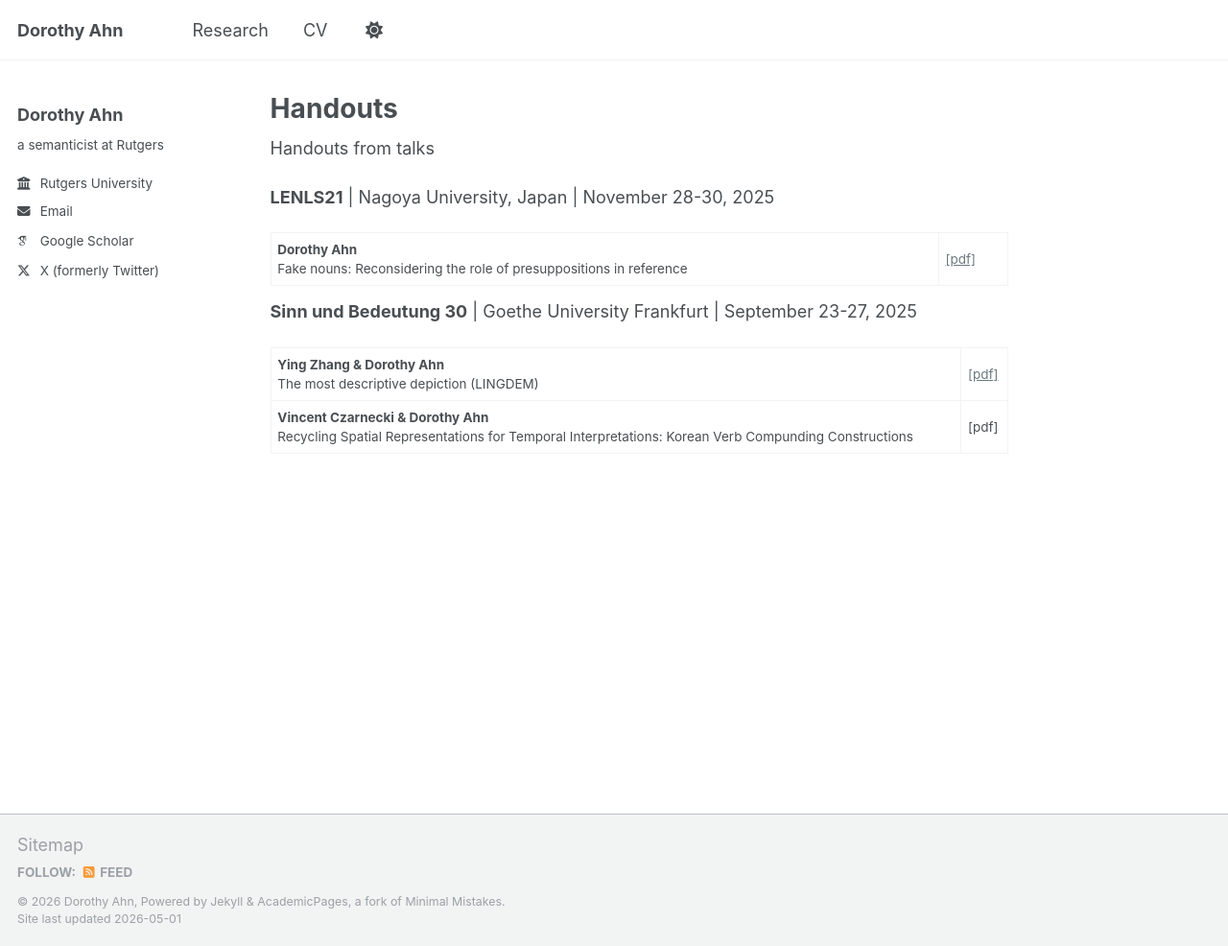
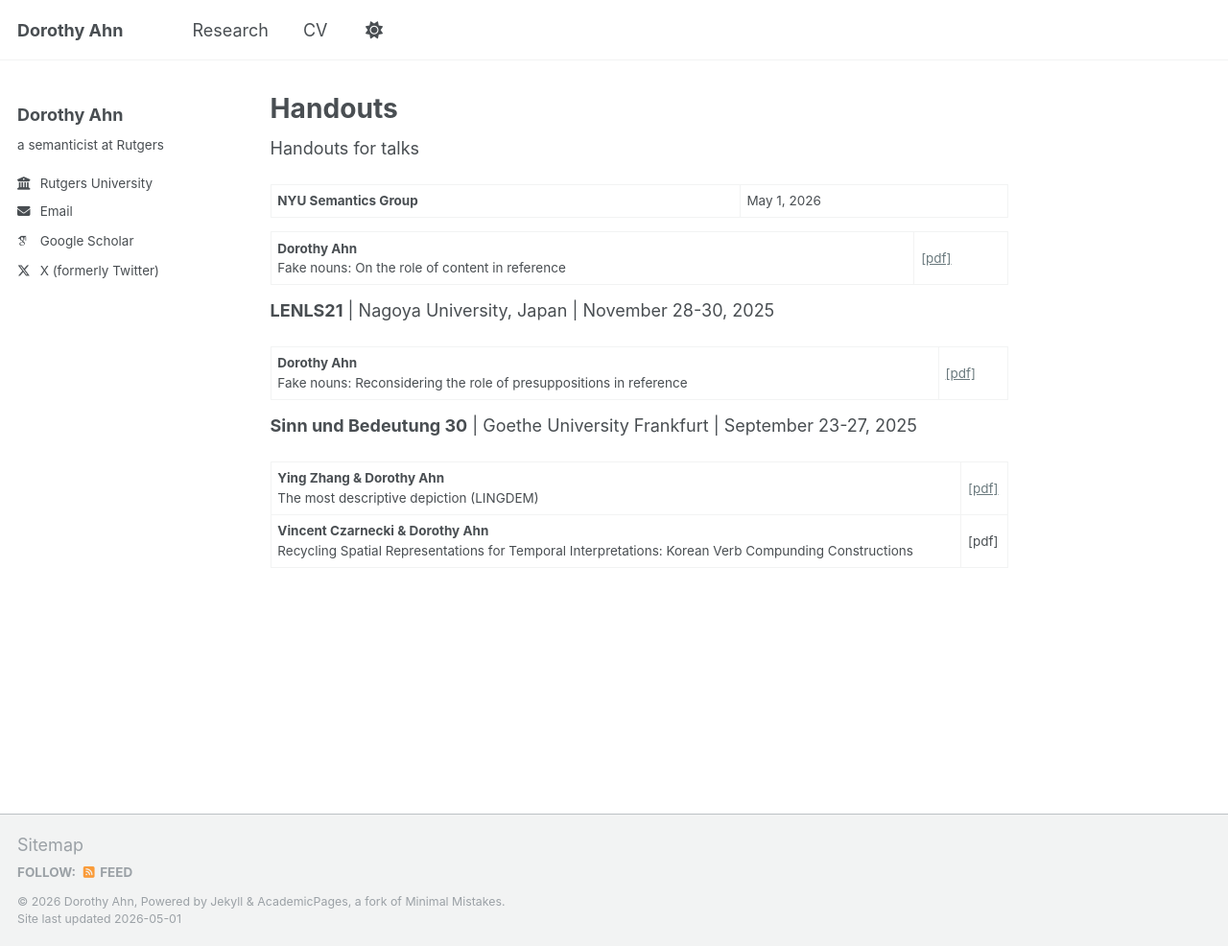
Before and after one commit to doroahn/doroahn.github.io, a Jekyll site: the page built from _pages/handouts.md, in a window 1280 px wide and 986 px high. Shown: the whole window at 96% size. Built offline with Jekyll 4.4.1, drawn with Linux system fonts in a browser that asks for light colours; some web fonts are replaced.

Commit message:
Update handouts.md

```diff
--- a/_pages/handouts.md
+++ b/_pages/handouts.md
@@ -4,7 +4,22 @@ title: "Handouts"
 author_profile: true
 ---
 
-Handouts from talks
+Handouts for talks
+
+**NYU Semantics Group** | May 1, 2026
+
+<table>
+ <tr>
+    <td>
+      <strong>Dorothy Ahn</strong><br>
+      Fake nouns: On the role of content in reference
+    </td>
+    <td>
+      <a href="https://doroahn.github.io/files/ahn_2026_nyu_fakenouns.pdf">[pdf]</a>
+    </td>
+  </tr>
+  </table>
+
 
 **LENLS21** \| Nagoya University, Japan \| November 28-30, 2025
 
```
